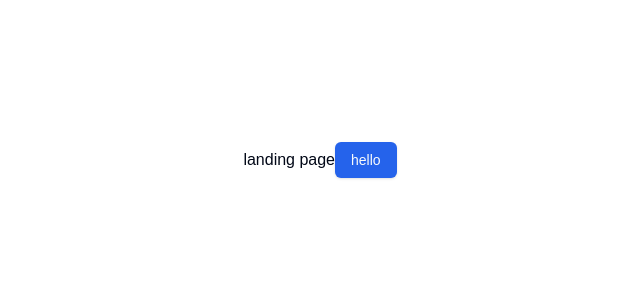
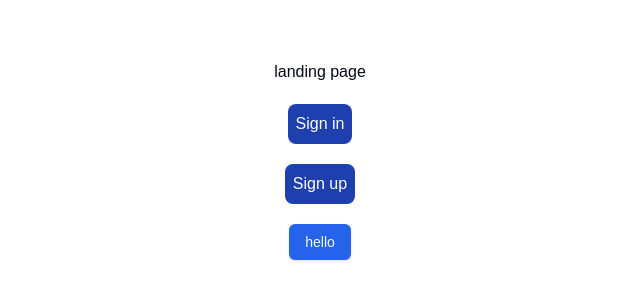
Before and after one commit to gourab8389/ResumeForge, a Next.js app: page / in a window 1280 px wide. Shown: the part 240-540 px from the top of the page, without its empty margins (320-960 px from the left). Built offline with nearby package versions, Linux system fonts and the light colour scheme; no server answers.

Commit message:
refactor authentication flow and update landing/dashboard layouts

```diff
--- a/app/(home)/dashboard/documents/page.tsx
+++ /dev/null
@@ -1,11 +0,0 @@
-import React from 'react'
-
-const DocumentPage = () => {
-  return (
-    <div>
-      All resume
-    </div>
-  )
-}
-
-export default DocumentPage
--- /dev/null
+++ b/app/(home)/dashboard/page.tsx
@@ -0,0 +1,19 @@
+import {getKindeServerSession} from "@kinde-oss/kinde-auth-nextjs/server";
+
+const DocumentPage = async () => {
+  const {getUser} = getKindeServerSession();
+const user = await getUser();
+
+  return (
+    <div className="flex items-center justify-center h-screen flex-col gap-5">
+      All resume
+
+      <div>
+        <h1>{user?.email}</h1>
+        <span>{user?.id}</span>
+      </div>
+    </div>
+  )
+}
+
+export default DocumentPage
--- a/app/(home)/layout.tsx
+++ b/app/(home)/layout.tsx
@@ -1,11 +1,19 @@
+import {getKindeServerSession} from "@kinde-oss/kinde-auth-nextjs/server";
+import { redirect } from "next/navigation";
 
 interface HomeLayoutProps {
     children: React.ReactNode
 }
 
-const HomeLayout = (
+const HomeLayout = async (
     { children }: HomeLayoutProps
 ) => {
+  const {isAuthenticated} = getKindeServerSession();
+  const isUserAuthenticated = await isAuthenticated();
+
+  if (!isUserAuthenticated) {
+    redirect("/");
+  }
   return (
     <div>
       {children}
--- a/app/(landing)/layout.tsx
+++ b/app/(landing)/layout.tsx
@@ -1,16 +1,18 @@
+import { getKindeServerSession } from "@kinde-oss/kinde-auth-nextjs/server";
+import { redirect } from "next/navigation";
 
 interface LandingLayoutProps {
-    children: React.ReactNode
+  children: React.ReactNode;
 }
 
-const LandingLayout = (
-    { children }: LandingLayoutProps
-) => {
-  return (
-    <div>
-      {children}
-    </div>
-  )
-}
+const LandingLayout = async ({ children }: LandingLayoutProps) => {
+  const { isAuthenticated } = getKindeServerSession();
+  const isUserAuthenticated = await isAuthenticated();
+
+  if (isUserAuthenticated) {
+    redirect("/dashboard");
+  }
+  return <div>{children}</div>;
+};
 
 export default LandingLayout;
--- a/app/(landing)/page.tsx
+++ b/app/(landing)/page.tsx
@@ -1,12 +1,16 @@
 import { Button } from "@/components/ui/button";
+import {
+  RegisterLink,
+  LoginLink,
+} from "@kinde-oss/kinde-auth-nextjs/components";
 
 export default function Home() {
   return (
-    <div className="flex items-center justify-center h-screen">
+    <div className="flex items-center justify-center h-screen flex-col gap-5">
       landing page
-      <Button>
-        hello
-      </Button>
+      <LoginLink className="bg-blue-800 text-white rounded-lg p-2">Sign in</LoginLink>
+      <RegisterLink className="bg-blue-800 text-white rounded-lg p-2">Sign up</RegisterLink>
+      <Button>hello</Button>
     </div>
   );
 }
```
